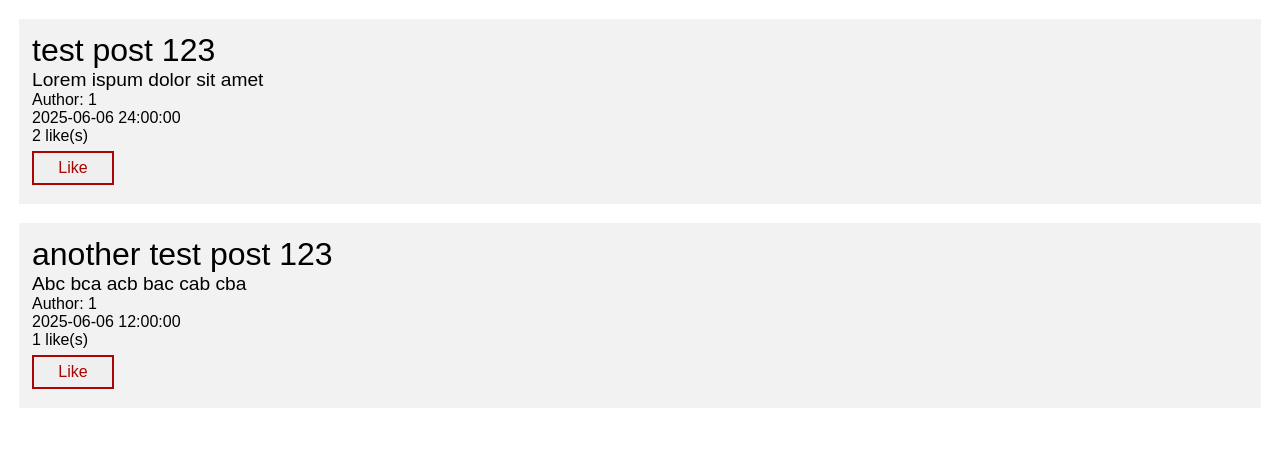
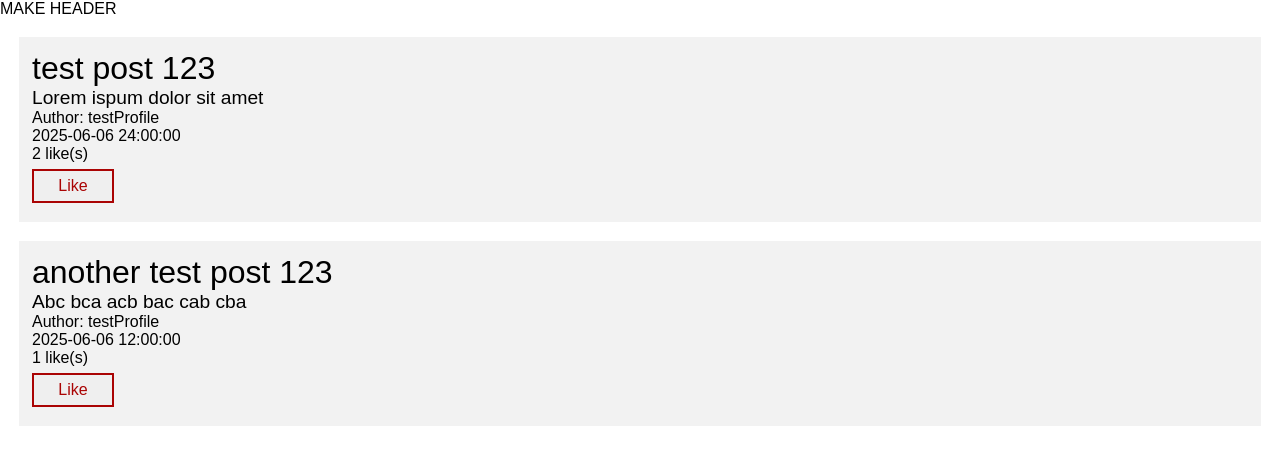
Before and after one commit to DaniyilAurora/journalapp, a Flask app: page / in a window 1280 px wide. Shown: the top 465 px of the page. Run offline with Flask 3, Linux system fonts and the light colour scheme; data comes from the database, SQL or seed files in the repository.

Commit message:
Made index.html display correct usernames instead of id's

```diff
--- a/app.py
+++ b/app.py
@@ -18,7 +18,13 @@ def home():
     connection = Connection()
     posts = connection.get_posts()
 
-    return render_template("index.html", posts=posts)
+    # Returns usernames of the posts authors
+    usernames = []
+    for post in posts:
+        author_id = int(post[3])
+        usernames.append(str(connection.get_profile_username_by_id(author_id)[0]))
+
+    return render_template("index.html", posts=posts, usernames=usernames)
 
 
 # Run the app
--- a/connection.py
+++ b/connection.py
@@ -6,6 +6,12 @@ class Connection():
     def __init__(self):
         self.connection = sqlite3.connect("database.db", check_same_thread=False)
         self.cursor = self.connection.cursor()
+
+    # Returns profile username by the id given
+    def get_profile_username_by_id(self, id: int) -> str:
+        self.cursor.execute("SELECT username FROM profiles WHERE id = ?;", (id,))
+        username = self.cursor.fetchone()
+        return username
 
     # Returns all profiles
     def get_profiles(self) -> list[str]:
--- a/templates/index.html
+++ b/templates/index.html
@@ -3,15 +3,20 @@
 <head>
     <meta charset="UTF-8">
     <meta name="viewport" content="width=device-width, initial-scale=1.0">
-    <link rel="stylesheet" href="{{ url_for('static', filename='styles.css') }}">
+    <!--<link rel="stylesheet" href="{{ url_for('static', filename='styles.css') }}"> !-->
+    <link rel="stylesheet" href="/static/styles.css">
     <title>Main Page | Journal App</title>
 </head>
 <body>
+    <div class="header">
+        MAKE HEADER
+    </div>
+
     {% for post in posts %}
     <div class="post">
         <p class="title">{{ post[1]}}</p>
         <p class="text">{{ post[2]}}</p>
-        <p class="author">Author: {{ post[3] }}</p>
+        <p class="author">Author: {{ usernames[loop.index0] }}</p>
         <p class="creation-date">{{ post[4] }}</p>
         <p class="likes">{{ post[5] }} like(s)</p>
         <button type="button" class="like-button">Like</button>
```
